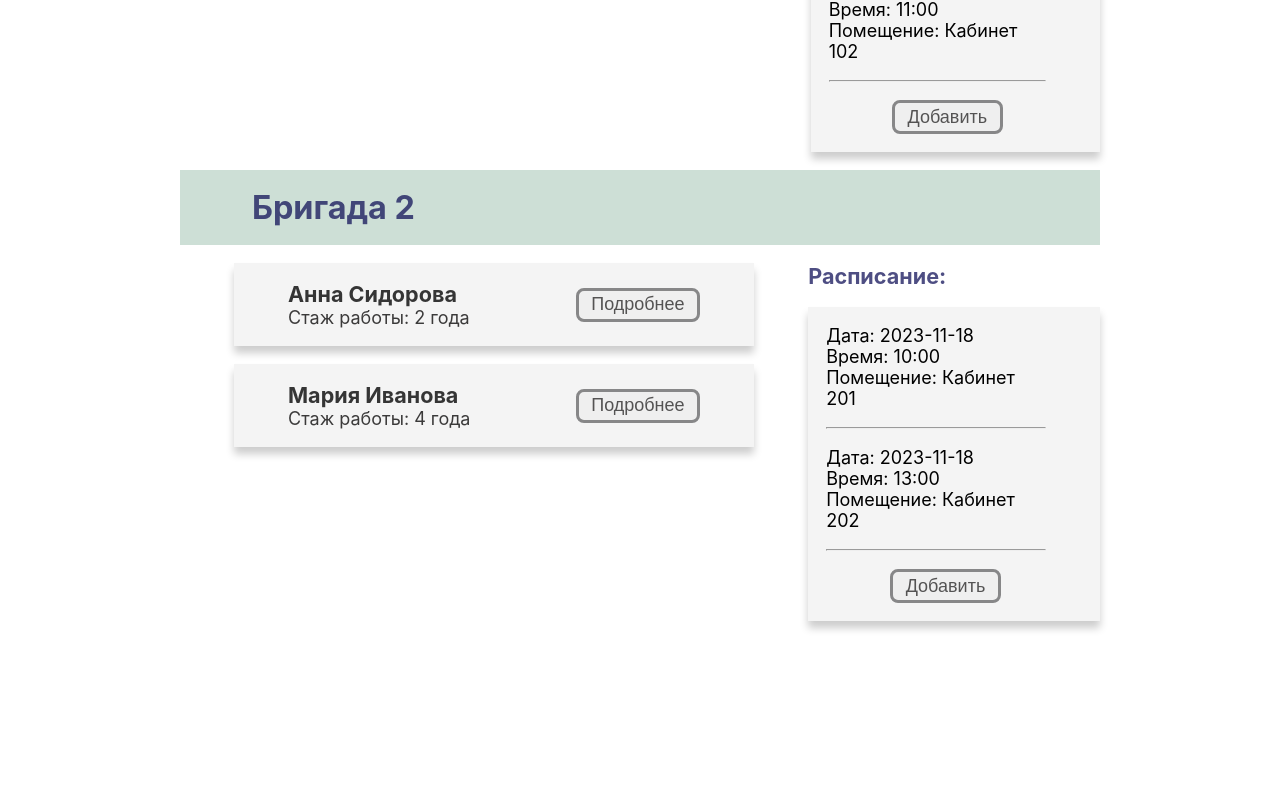
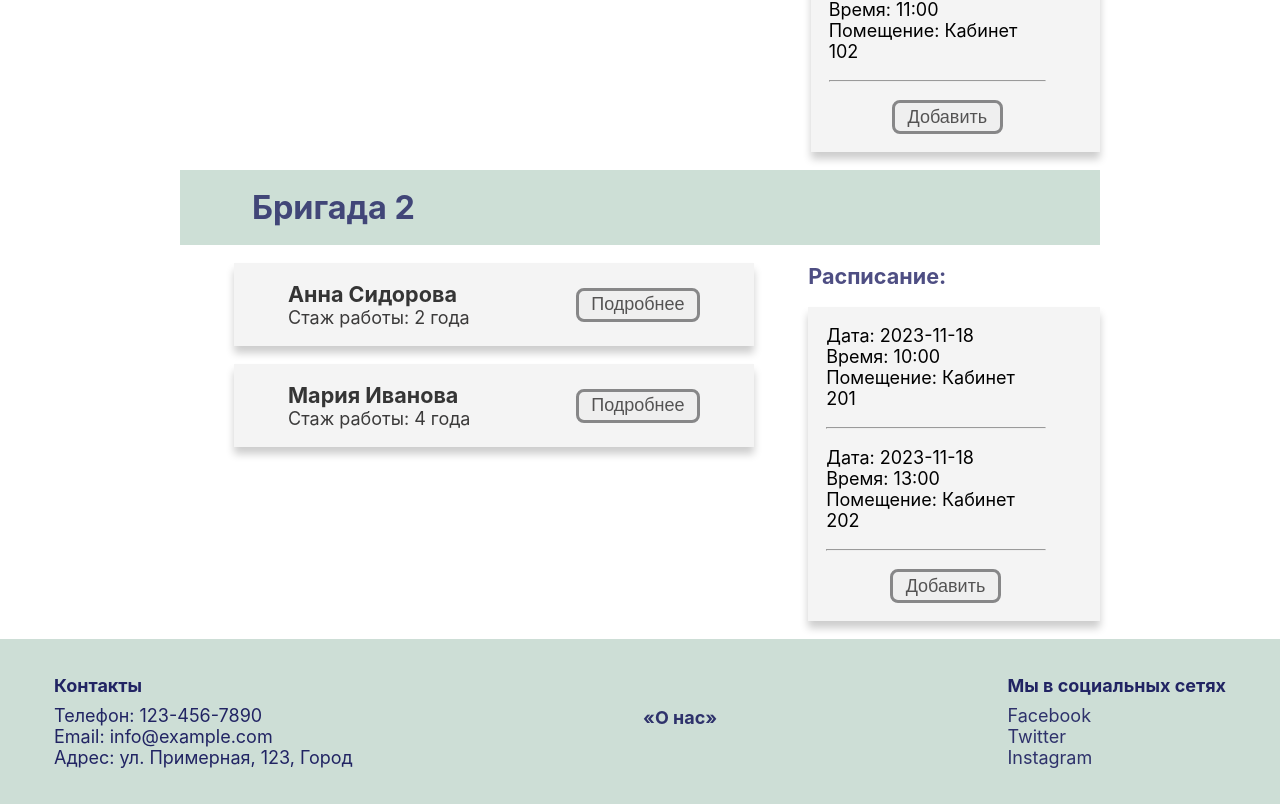
Before and after one commit to ppank0/cleaning-premises, a React (Create React App) app in the folder cleaning-premises/: page /brigades in a window 1280 px wide. Shown: the part 415-1219 px from the top of the page. Before the commit the page ends 1054 px from the top, so only its background shows below. Built offline with nearby package versions, Linux system fonts and the light colour scheme.

Commit message:
feat: add Footer

```diff
--- a/cleaning-premises/src/pages/Brigades.jsx
+++ b/cleaning-premises/src/pages/Brigades.jsx
@@ -19,13 +19,15 @@ const Brigades = () => {
 
 
     return (
+      <>
         <div className="brigades_page-container">
             {brigades.map(brigade => (
               <BrigadeItem key={brigade.id} brigade={brigade} />
             ))}
+
         </div>
-
-
+        <Footer/>
+      </>
 
      );
 }
```
